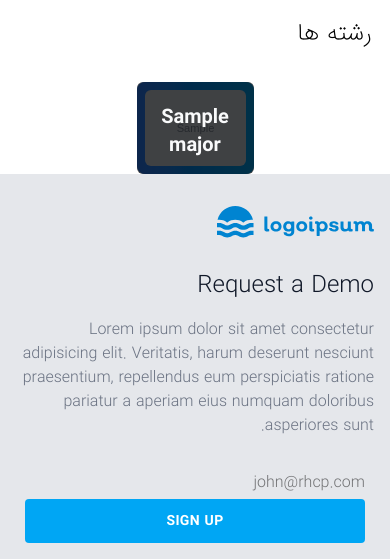
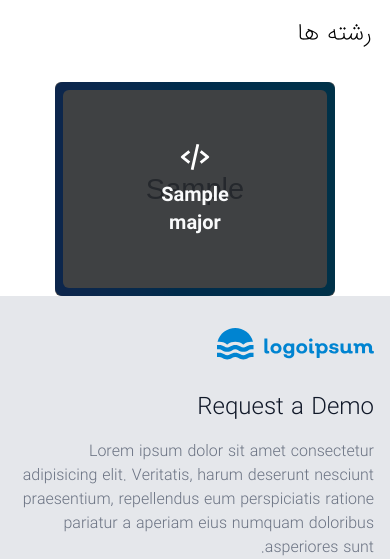
Before and after one commit to Javad1st/resaneh, a PHP site: page / in a window 390 px wide. Shown: the part 80-639 px from the top of the page. Run offline with PHP 8.4, Linux system fonts and the light colour scheme; tables that the repository leaves empty or names only in its code hold one stand-in row (values such as "Sample post"); grey boxes marked "Sample" are stand-in pictures.

Commit message:
better responsive

```diff
--- a/index.php
+++ b/index.php
@@ -72,8 +72,28 @@
   fill: #60a5fa; /* رنگ آبی 400 */
 }
 .reshte{
-  width: 30%;
+  width: 380px;
   height: auto;
+}
+
+@media  screen and (max-width : 800px) {
+  .reshteHa{
+    flex-direction: column;
+    align-items: center;
+  }
+
+}
+@media  screen and (max-width : 400px) {
+  .reshte{
+    width: 280px;
+  }
+  .reshte .back a{
+
+  width: inherit;
+  height: 100%;
+  padding: 1.5rem 9rem;
+  max-width: 160px;
+}
 }
   </style>
 <header dir="ltr" class="bg-white dark:bg-gray-900 transition-all ease-in 100ms">
--- a/src/output.css
+++ b/src/output.css
@@ -1612,6 +1612,10 @@
     border-bottom-right-radius: var(--radius-2xl);
     border-bottom-left-radius: var(--radius-2xl);
   }
+  .rounded-b-4xl {
+    border-bottom-right-radius: var(--radius-4xl);
+    border-bottom-left-radius: var(--radius-4xl);
+  }
   .rounded-br {
     border-bottom-right-radius: 0.25rem;
   }
@@ -2152,6 +2156,9 @@
   }
   .text-gray-50 {
     color: var(--color-gray-50);
+  }
+  .text-gray-300 {
+    color: var(--color-gray-300);
   }
   .text-gray-400 {
     color: var(--color-gray-400);
```
